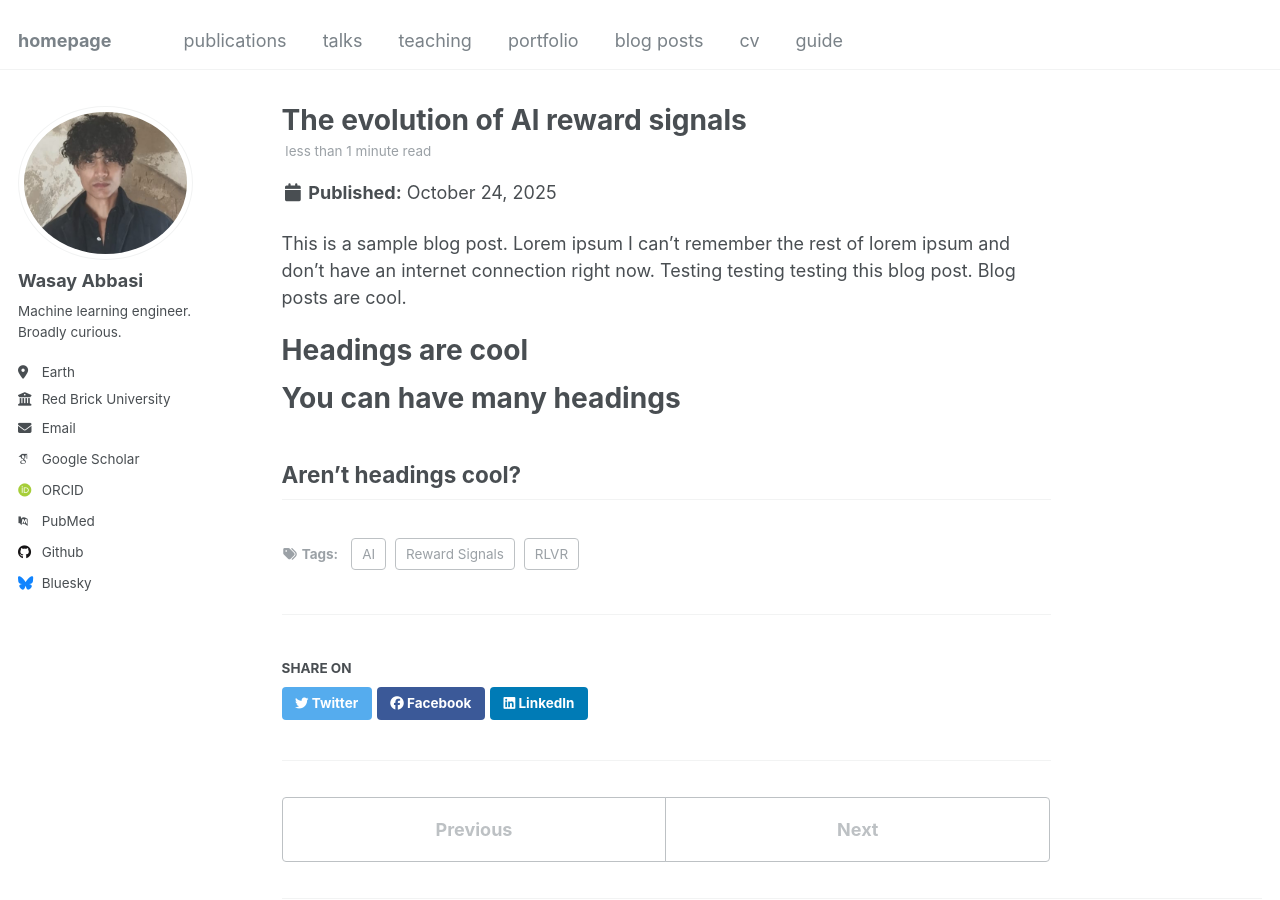
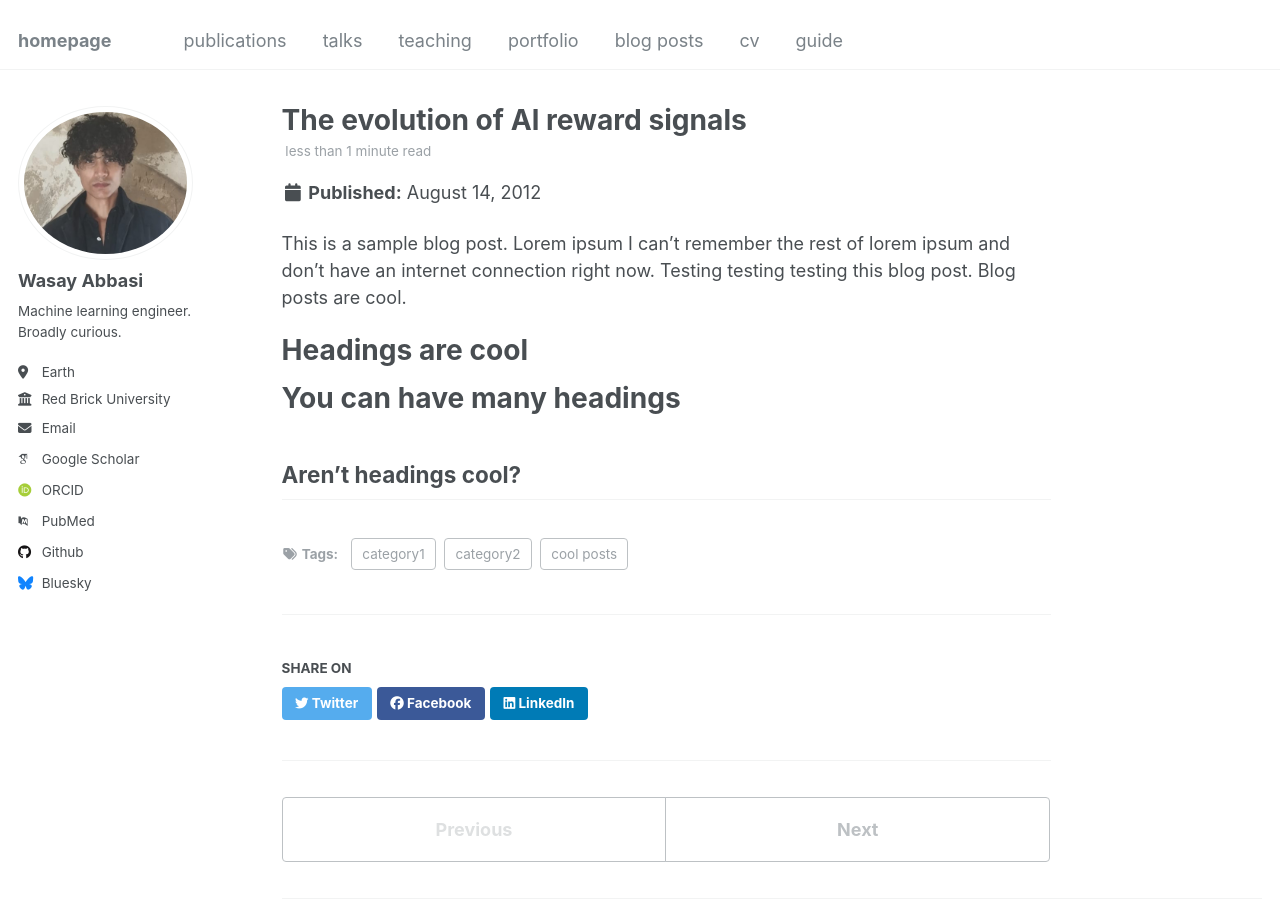
Before and after one commit to Wasayaliabbasi/wasayaliabbasi.github.io, a Jekyll site: the page built from _posts/2012-08-14-blog-post-1.md, in a window 1280 px wide and 900 px high. Built offline with Jekyll 4.4.1, drawn with Linux system fonts in a browser that asks for light colours; some web fonts are replaced.

Commit message:
Update 2012-08-14-blog-post-1.md

```diff
--- a/_posts/2012-08-14-blog-post-1.md
+++ b/_posts/2012-08-14-blog-post-1.md
@@ -1,11 +1,11 @@
 ---
 title: 'The evolution of Al reward signals'
-date: 2025-10-24
-permalink: /posts/2025/10/the-evolution-of-ai-reward-signals/
+date: 2012-08-14
+permalink: /posts/2012/08/blog-post-1/
 tags:
-  - RLVR
-  - AI
-  - Reward Signals
+  - cool posts
+  - category1
+  - category2
 ---
 
 This is a sample blog post. Lorem ipsum I can't remember the rest of lorem ipsum and don't have an internet connection right now. Testing testing testing this blog post. Blog posts are cool.
```
